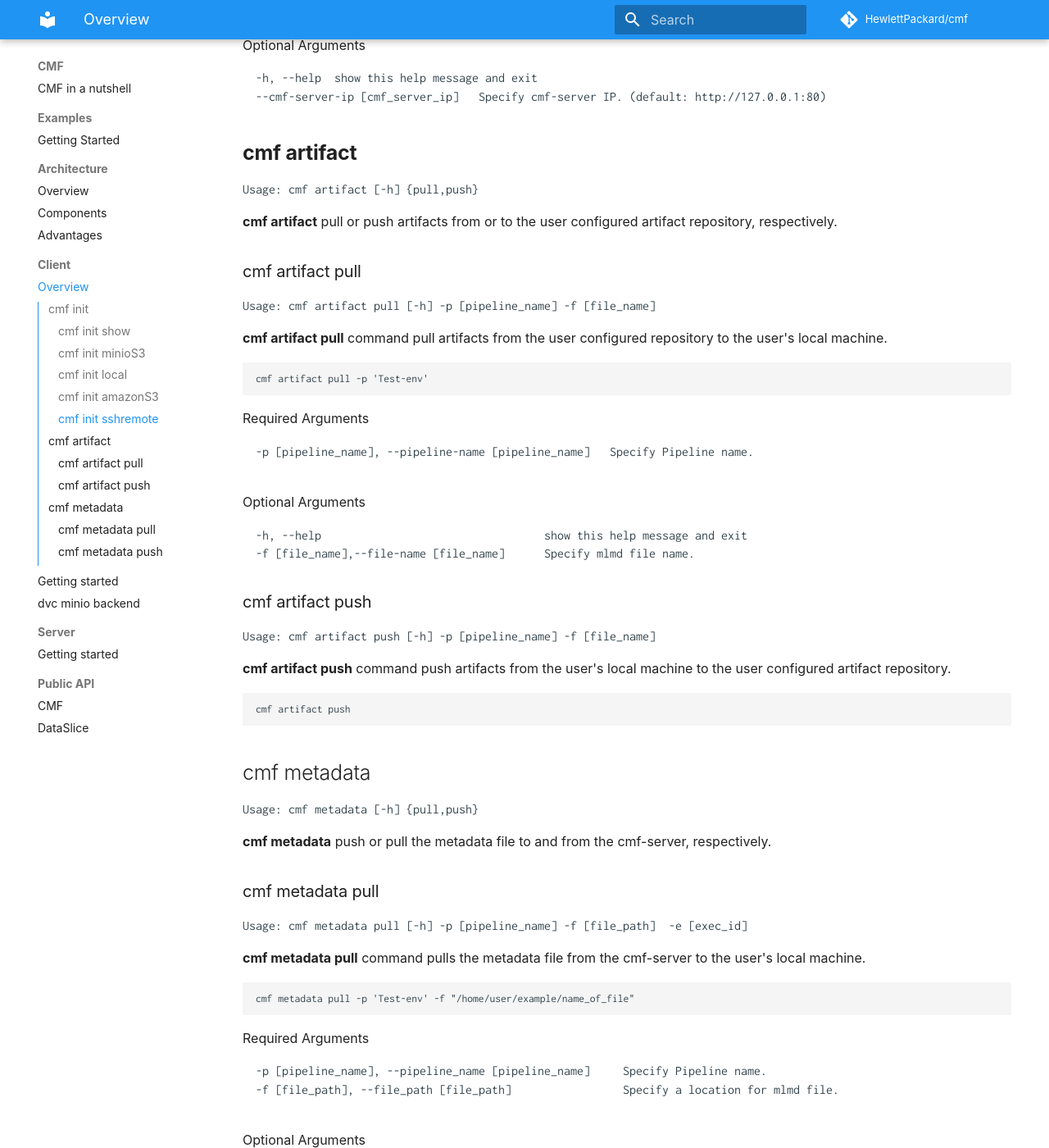
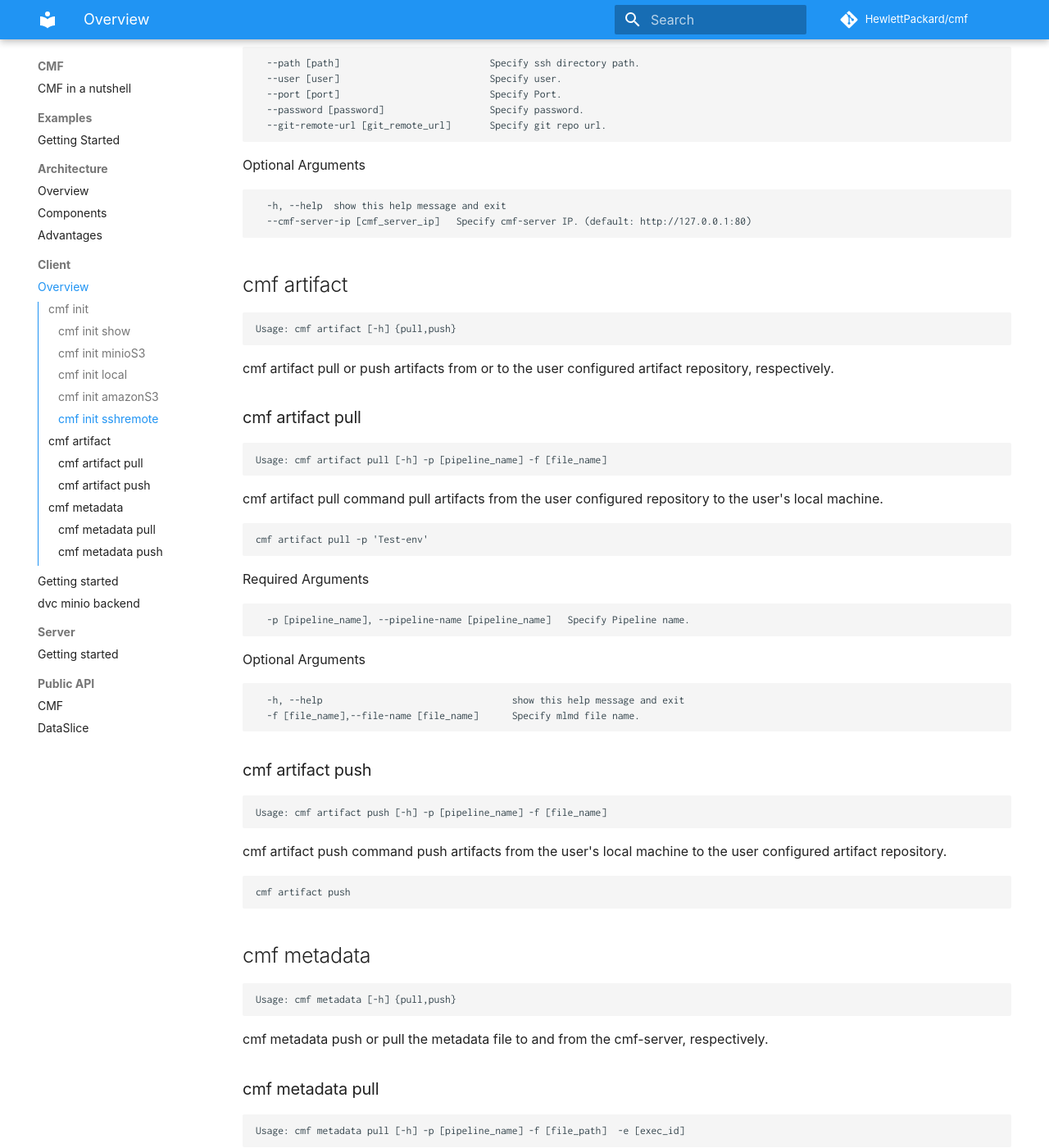
Before and after one commit to HewlettPackard/cmf, an MkDocs documentation site: the page built from docs/cmf_client/cmf_client.md, in a window 1280 px wide and 1400 px high, scrolled down 2213 px. Shown: the whole window at 82% size. Built offline with MkDocs 1.6.1 and Material for MkDocs 9.7.7, drawn with Linux system fonts in a browser that asks for light colours; some web fonts are replaced; comment, search, counter and statistics services are not loaded; some of the changed text lies outside the part shown.

Commit message:
Update cmf_client.md

````diff
--- a/docs/cmf_client/cmf_client.md
+++ b/docs/cmf_client/cmf_client.md
@@ -1,214 +1,170 @@
 # Getting started with cmf-client commands
 ## cmf init
-<pre>
+```
 Usage: cmf init [-h] {minioS3,amazonS3,local,sshremote,show}
-</pre>
-**cmf init** initializes an artifact repository for CMF. Local directory, Minio S3 bucket, Amazon S3 bucket and SSH Remote directory are the options available. Additionally, user can provide cmf-server IP.
-
+```
+cmf init initializes an artifact repository for CMF. Local directory, Minio S3 bucket, Amazon S3 bucket and SSH Remote directory are the options available. Additionally, user can provide cmf-server IP.
 ### cmf init show
-<pre>
+```
 Usage: cmf init show
-</pre>
-**cmf init show** displays current cmf configuration.
-
+```
+cmf init show displays current cmf configuration.
 
 ### cmf init minioS3
-<pre>
+```
 Usage: cmf init minioS3 [-h] --url [url] --endpoint-url [endpoint_url]
                         --access-key-id [access_key_id] --secret-key [secret_key] --git-remote-url[git_remote_url]  --cmf-server-ip [cmf_server_ip]
-</pre>
-**cmf init minioS3** configures Minio S3 bucket as a CMF artifact repository. Refer [minio-server.md](./minio-server.md#steps-to-set-up-a-minio-server) to set up a minio server.
-
+```
+cmf init minioS3 configures Minio S3 bucket as a CMF artifact repository. Refer [minio-server.md](./minio-server.md#steps-to-set-up-a-minio-server) to set up a minio server.
 ```
 cmf init minioS3 --url s3://bucket-name --endpoint-url http://localhost:9000 --access-key-id minioadmin --secret-key minioadmin --git-remote-url https://github.com/user/experiment-repo.git --cmf-server-ip http://121.0.0.1:80
 ```
 Required Arguments
-
-<pre>
+```
   --url [url]                           Specify bucket url.
   --endpoint-url [endpoint_url]         Specify the endpoint url of minio UI.
   --access-key-id [access_key_id]       Specify Access Key Id.
   --secret-key [secret_key]             Specify Secret Key.
   --git-remote-url [git_remote_url]     Specify git repo url.
-</pre>
-
+```
 Optional Arguments
-
-<pre>
+```
   -h, --help  show this help message and exit
   --cmf-server-ip [cmf_server_ip]   Specify cmf-server IP. (default: http://127.0.0.1:80)
-</pre>
-
-
+```
 ### cmf init local
-<pre>
+```
 Usage: cmf init local [-h] --path [path] --git-remote-url [git_remote_url] --cmf-server-ip [cmf_server_ip]
-</pre>
-**cmf init local** initialises local directory as a CMF artifact repository.
-
+```
+cmf init local initialises local directory as a CMF artifact repository.
 ```
 cmf init local --path /home/user/local-storage --git-remote-url https://github.com/user/experiment-repo.git --cmf-server-ip http://121.0.0.1:80
 ```
-
 Required Arguments
-
-<pre>
+```
   --path [path]                         Specify local directory path.
   --git-remote-url [git_remote_url]     Specify git repo url.
-</pre>
-
+```
 Optional Arguments
-
-<pre>
+```
   -h, --help                        show this help message and exit
   --cmf-server-ip [cmf_server_ip]   Specify cmf-server IP. (default: http://127.0.0.1:80)
-</pre>
-
+```
 ### cmf init amazonS3
-<pre>
+```
 Usage: cmf init amazonS3 [-h] --url [url] --access-key-id [access_key_id]
                          --secret-key [secret_key] --git-remote-url [git_remote_url] --cmf-server-ip [cmf_server_ip]
-</pre>
-**cmf init amazonS3** initialises Amazon S3 bucket as a CMF artifact repository.
-
+```
+cmf init amazonS3 initialises Amazon S3 bucket as a CMF artifact repository.
 ```
 cmf init amazonS3 --url s3://bucket-name --access-key-id XXXXXXXXXXXXX --secret-key XXXXXXXXXXXXX --git-remote-url https://github.com/user/experiment-repo.git --cmf-server-ip http://121.0.0.1:80
 ```
 
 Required Arguments
-<pre>
+```
   --url [url]                           Specify bucket url.
   --access-key-id [access_key_id]       Specify Access Key Id.
   --secret-key [secret_key]             Specify Secret Key.
   --git-remote-url [git_remote_url]     Specify git repo url.
-</pre>
-
+```
 Optional Arguments
-<pre>
+```
   -h, --help  show this help message and exit
   --cmf-server-ip [cmf_server_ip]   Specify cmf-server IP. (default: http://127.0.0.1:80)
-
-</pre>
-
+```
 ### cmf init sshremote
-<pre>
+```
 Usage: cmf init sshremote [-h] --path [path] --user [user] --port [port]
                           --password [password]  --git-remote-url [git_remote_url] --cmf-server-ip [cmf_server_ip]
-</pre>
-**cmf init sshremote** command initialises remote ssh directory as a CMF artifact repository.
-
+```
+cmf init sshremote command initialises remote ssh directory as a CMF artifact repository.
 ```
 cmf init sshremote --path ssh://127.0.0.1/home/user/ssh-storage --user XXXXX --port 22 --password example@123 --git-remote-url https://github.com/user/experiment-repo.git --cmf-server-ip http://121.0.0.1:80
 ```
-
 Required Arguments
-
-<pre>
+```
   --path [path]                           Specify ssh directory path.
   --user [user]                           Specify user.
   --port [port]                           Specify Port.
   --password [password]                   Specify password.
   --git-remote-url [git_remote_url]       Specify git repo url.
-</pre>
-
+```
 Optional Arguments
-<pre>
+```
   -h, --help  show this help message and exit
   --cmf-server-ip [cmf_server_ip]   Specify cmf-server IP. (default: http://127.0.0.1:80)
-</pre>
+```
 
-## **cmf artifact**
-
-<pre>
+## cmf artifact
+```
 Usage: cmf artifact [-h] {pull,push}
-</pre>
-**cmf artifact** pull or push artifacts from or to the user configured artifact repository, respectively.
+```
+cmf artifact pull or push artifacts from or to the user configured artifact repository, respectively.
 ### cmf artifact pull
-<pre>
+```
 Usage: cmf artifact pull [-h] -p [pipeline_name] -f [file_name]
-</pre>
-**cmf artifact pull** command pull artifacts from the user configured repository to the user's local machine.
+```
+cmf artifact pull command pull artifacts from the user configured repository to the user's local machine.
 ```
 cmf artifact pull -p 'Test-env'
 ```
-
 Required Arguments
-
-<pre>
+```
   -p [pipeline_name], --pipeline-name [pipeline_name]   Specify Pipeline name.
-
-</pre>
-
+```
 Optional Arguments
-
-
-<pre>
+```
   -h, --help                                  show this help message and exit
   -f [file_name],--file-name [file_name]      Specify mlmd file name.
-</pre>
-
+```
 ### cmf artifact push
-<pre>
+```
 Usage: cmf artifact push [-h] -p [pipeline_name] -f [file_name]
-</pre>
-**cmf artifact push** command push artifacts from the user's local machine to the user configured artifact repository.
+```
+cmf artifact push command push artifacts from the user's local machine to the user configured artifact repository.
 ```
 cmf artifact push
 ```
-
 ## cmf metadata
-
-<pre>
+```
 Usage: cmf metadata [-h] {pull,push}
-</pre>
-**cmf metadata** push or pull the metadata file to and from the cmf-server, respectively.
-
-
+```
+cmf metadata push or pull the metadata file to and from the cmf-server, respectively.
 ### cmf metadata pull
-<pre>
+```
 Usage: cmf metadata pull [-h] -p [pipeline_name] -f [file_path]  -e [exec_id]
-</pre>
-**cmf metadata pull** command pulls the metadata file from the cmf-server to the user's local machine.
+```
+cmf metadata pull command pulls the metadata file from the cmf-server to the user's local machine.
 ```
 cmf metadata pull -p 'Test-env' -f "/home/user/example/name_of_file"
 ```
 
 Required Arguments
-
-<pre>
+```
   -p [pipeline_name], --pipeline_name [pipeline_name]     Specify Pipeline name.
   -f [file_path], --file_path [file_path]                 Specify a location for mlmd file.
-
-</pre>
-
+```
 Optional Arguments
-
-<pre>
+```
 -h, --help                                  show this help message and exit
 -e [exec_id], --execution [exec_name]       Specify execution id
-
-</pre>
-
+```
 ### cmf metadata push
-<pre>
+```
 Usage: cmf metadata push [-h] -p [pipeline_name] -f [file_name]  -e [exec_id]
-</pre>
-**cmf metadata push** command pushes the metadata file from the local machine to the cmf-server.
-
+```
+cmf metadata push command pushes the metadata file from the local machine to the cmf-server.
 ```
 cmf metadata push -p 'Test-env' -f "/home/user/example/name_of_file"
 ```
-
 Required Arguments
-
-<pre>
+```
 -p [pipeline_name], --pipeline_name [pipeline_name]     Specify Pipeline name.
-</pre>
+```
 
 Optional Arguments
-
-<pre>
+```
   -h, --help                                    show this help message and exit
   -f [file_name], --file_name [file_name]       Specify mlmd file name.
   -e [exec_name], --execution [exec_name]       Specify execution id.
-</pre>
+```
````
